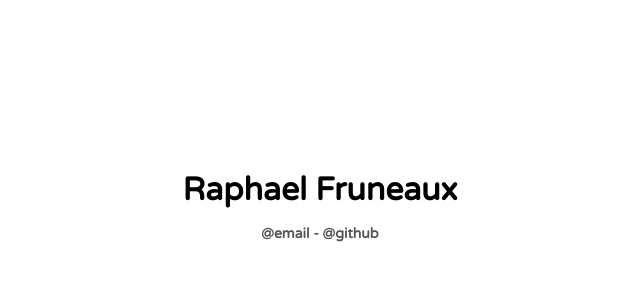
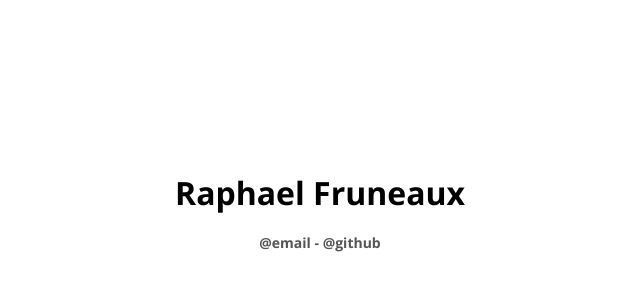
Before and after one commit to raphaelfruneaux/raphaelfruneaux.github.io, a plain HTML site: page index.html in a window 1280 px wide. Shown: the whole page, without its empty margins (320-960 px from the left). Drawn offline with nearby package versions, Linux system fonts and the light colour scheme.

Commit message:
change font

```diff
--- a/styles.css
+++ b/styles.css
@@ -1,7 +1,9 @@
-@import 'https://fonts.googleapis.com/css?family=Varela+Round';
+/* @import 'https://fonts.googleapis.com/css?family=Varela+Round'; */
+@import 'https://fonts.googleapis.com/css?family=Open+Sans:400,700';
 
 body {
-  font-family: 'Varela Round', sans-serif;
+  /* font-family: 'Varela Round', sans-serif;  */
+  font-family: 'Open Sans', sans-serif;
 }
 
 h1 {
```
